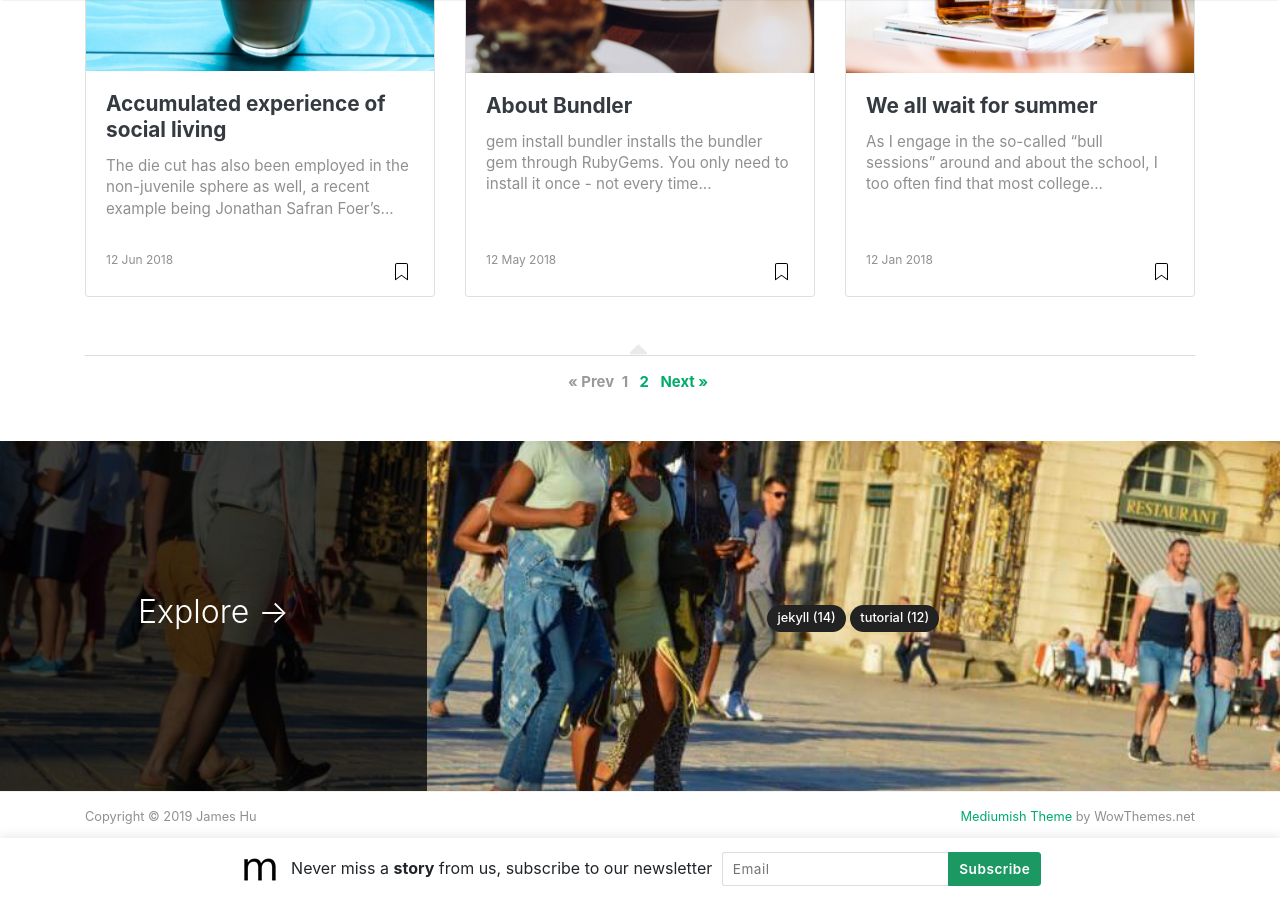
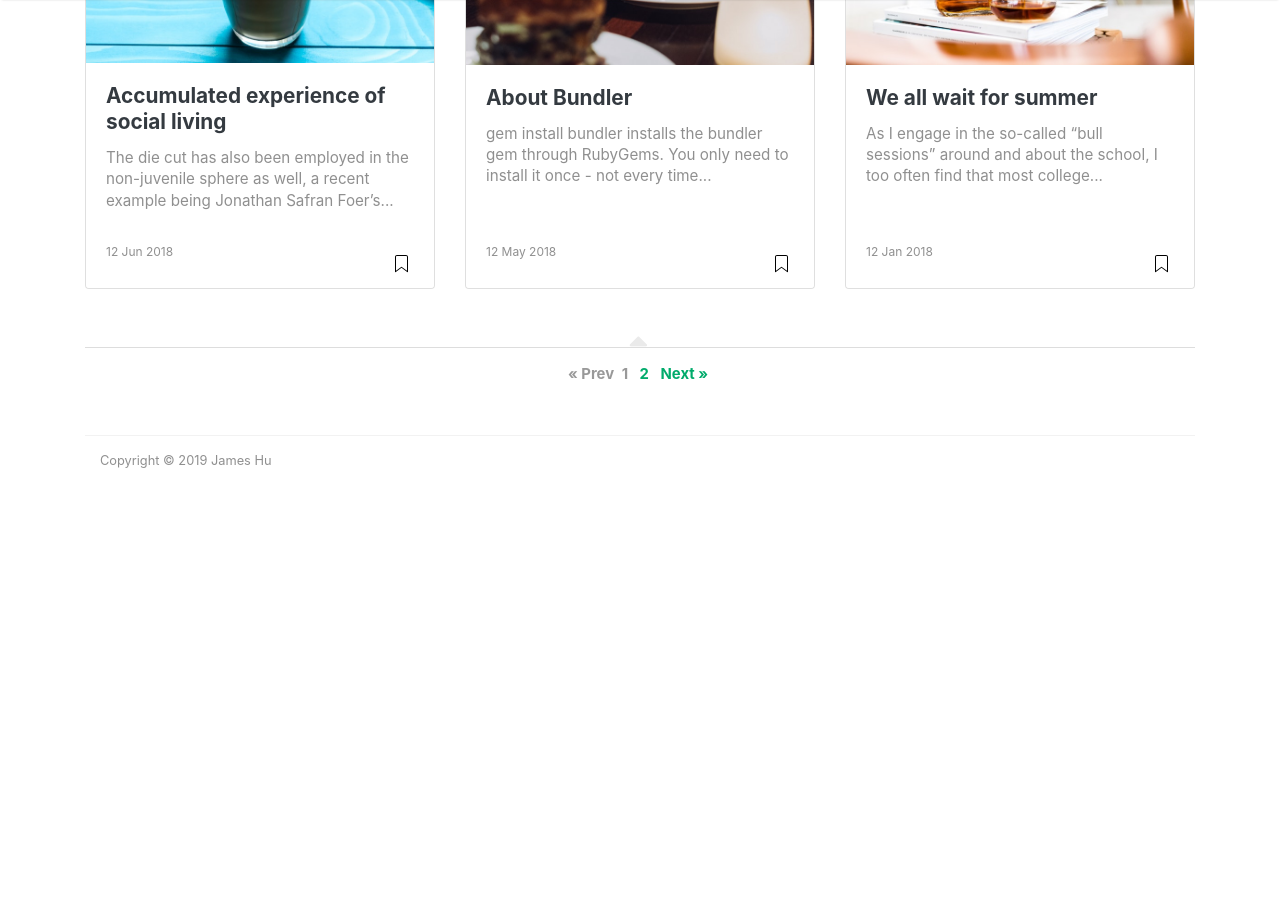
Before and after one commit to LJamesHu/LJamesHuSite, a Jekyll site: the page built from index.html, in a window 1280 px wide and 900 px high, scrolled down 1344 px. Built offline with Jekyll 4.4.1, drawn with Linux system fonts in a browser that asks for light colours; nearby versions of some CDN libraries; the list of posts is cut into pages by our own code; comment, search, counter and statistics services are not loaded; after the commit the page ends 1888 px from its top, so only the background shows below that; some of the changed text lies outside the part shown.

Commit message:
Customizing default theme
Customizing menu navigation
Removing alert bar
Removing bottom jumbotron

```diff
--- a/_layouts/default.html
+++ b/_layouts/default.html
@@ -12,7 +12,7 @@
 
 <link rel="stylesheet" href="https://stackpath.bootstrapcdn.com/bootstrap/4.1.3/css/bootstrap.min.css" integrity="sha384-MCw98/SFnGE8fJT3GXwEOngsV7Zt27NXFoaoApmYm81iuXoPkFOJwJ8ERdknLPMO" crossorigin="anonymous">
 
-<link rel="stylesheet" href="https://use.fontawesome.com/releases/v5.0.13/css/all.css" integrity="sha384-DNOHZ68U8hZfKXOrtjWvjxusGo9WQnrNx2sqG0tfsghAvtVlRW3tvkXWZh58N9jp" crossorigin="anonymous">
+<link rel="stylesheet" href="https://use.fontawesome.com/releases/v5.6.3/css/all.css" integrity="sha384-UHRtZLI+pbxtHCWp1t77Bi1L4ZtiqrqD80Kn4Z8NTSRyMA2Fd33n5dQ8lWUE00s/" crossorigin="anonymous">
 
 <link href="https://fonts.googleapis.com/css?family=Righteous%7CMerriweather:300,300i,400,400i,700,700i" rel="stylesheet">
 
@@ -45,10 +45,17 @@
     <div class="container pr-0">
 
     <!-- Begin Logo -->
+<!--     <a class="navbar-brand" href="{{ site.baseurl }}/">
+    <img src="{{ site.baseurl }}/{{ site.logo }}" alt="{{ site.name }}">
+    </a> -->
+    <!-- End Logo -->
+
+    <div class="mainheadinglogo">
     <a class="navbar-brand" href="{{ site.baseurl }}/">
-    <img src="{{ site.baseurl }}/{{ site.logo }}" alt="{{ site.name }}">
+    <h1 class="sitetitle">JH</h1>
     </a>
-    <!-- End Logo -->
+    </div>
+
 
     <button class="navbar-toggler" type="button" data-toggle="collapse" data-target="#navbarMediumish" aria-controls="navbarSupportedContent" aria-expanded="false" aria-label="Toggle navigation">
     <span class="navbar-toggler-icon"></span>
@@ -61,40 +68,28 @@
 
             <ul class="navbar-nav ml-auto">
 
-                {% if page.url == "/" %}
+                {% if page.url == "/blog.html" %}
                 <li class="nav-item active">
                 {% else %}
                 <li class="nav-item">
                 {% endif %}
-                <a class="nav-link" href="{{ site.baseurl }}/index.html">Blog</a>
+                <a class="nav-link" href="{{ site.baseurl }}/blog"><i class="fas fa-blog"></i>&nbsp;&nbsp;Blog</a>
                 </li>
 
-                {% if page.url == "/about.html" %}
+                {% if page.url == "/resume.html" %}
                 <li class="nav-item active">
                 {% else %}
                 <li class="nav-item">
                 {% endif %}
-                <a class="nav-link" href="{{ site.baseurl }}/about">About</a>
+                <a class="nav-link" href="{{ site.baseurl }}/resume"><i class="far fa-file-alt"></i>&nbsp;&nbsp;Resume</a>
                 </li>
 
                 <li class="nav-item">
-                <a class="nav-link" href="https://github.com/wowthemesnet/mediumish-theme-jekyll/archive/master.zip"><i class="fas fa-download"></i> Download</a>
+                <a target="_blank" class="nav-link" href="https://www.linkedin.com/in/ljameshu/"><i class="fab fa-linkedin"></i>&nbsp;&nbsp;LinkedIn</a>
                 </li>
 
                 <li class="nav-item">
-                <a target="_blank" class="nav-link" href="https://www.wowthemes.net/themes/mediumish-wordpress/"><i class="fab fa-wordpress-simple"></i> WP Version</a>
-                </li>
-
-                <li class="nav-item">
-                <a target="_blank" class="nav-link" href="https://www.wowthemes.net/themes/mediumish-ghost/"><i class="fab fa-snapchat-ghost"></i> Ghost Version</a>
-                </li>
-
-                <li class="nav-item">
-                <a target="_blank" class="nav-link" href="https://www.facebook.com/wowthemesnet/"><i class="fab fa-facebook-f"></i></a>
-                </li>
-
-                <li class="nav-item">
-                <a target="_blank"  class="nav-link" href="https://twitter.com/wowthemesnet"><i class="fab fa-twitter"></i></a>
+                <a target="_blank" class="nav-link" href="https://github.com/LJamesHu"><i class="fab fa-github"></i>&nbsp;&nbsp;Github</a>
                 </li>
 
             </ul>
@@ -115,9 +110,9 @@
 ================================================== -->
 <div class="mainheading">
     <h1 class="sitetitle">{{ site.name }}</h1>
-    <p class="lead">
+<!--     <p class="lead">
          {{ site.description }}
-    </p>
+    </p> -->
 </div>
 
 
@@ -128,25 +123,10 @@
     {{ content }}
 </div>
 
-<!-- Bottom Alert Bar
-================================================== -->
-<div class="alertbar">
-	<div class="container text-center">
-		<span><img src="{{ site.baseurl }}/{{ site.logo }}" alt="{{site.title}}"> &nbsp; Never miss a <b>story</b> from us, subscribe to our newsletter</span>
-        <form action="{{site.mailchimp-list}}" method="post" name="mc-embedded-subscribe-form" class="wj-contact-form validate" target="_blank" novalidate>
-            <div class="mc-field-group">
-            <input type="email" placeholder="Email" name="EMAIL" class="required email" id="mce-EMAIL" autocomplete="on" required>
-            <input type="submit" value="Subscribe" name="subscribe" class="heart">
-            </div>
-        </form>
-	</div>
-</div>
-
-</div><!-- /.container>
 
 <!-- Categories Jumbotron
 ================================================== -->
-<div class="jumbotron fortags">
+<!-- <div class="jumbotron fortags">
 	<div class="d-md-flex h-100">
 		<div class="col-md-4 transpdark align-self-center text-center h-100">
             <div class="d-md-flex align-items-center justify-content-center h-100">
@@ -168,7 +148,7 @@
 
 		</div>
 	</div>
-</div>
+</div> -->
 
 
 
@@ -180,9 +160,9 @@
             <div class="col-md-6 col-sm-6 text-center text-lg-left">
                  Copyright © {{ site.time | date: "%Y" }} {{ site.name }}
             </div>
-            <div class="col-md-6 col-sm-6 text-center text-lg-right">
+<!--             <div class="col-md-6 col-sm-6 text-center text-lg-right">
                 <a target="_blank" href="https://www.wowthemes.net">Mediumish Theme</a> by WowThemes.net
-            </div>
+            </div> -->
         </div>
     </div>
 </footer>
```
